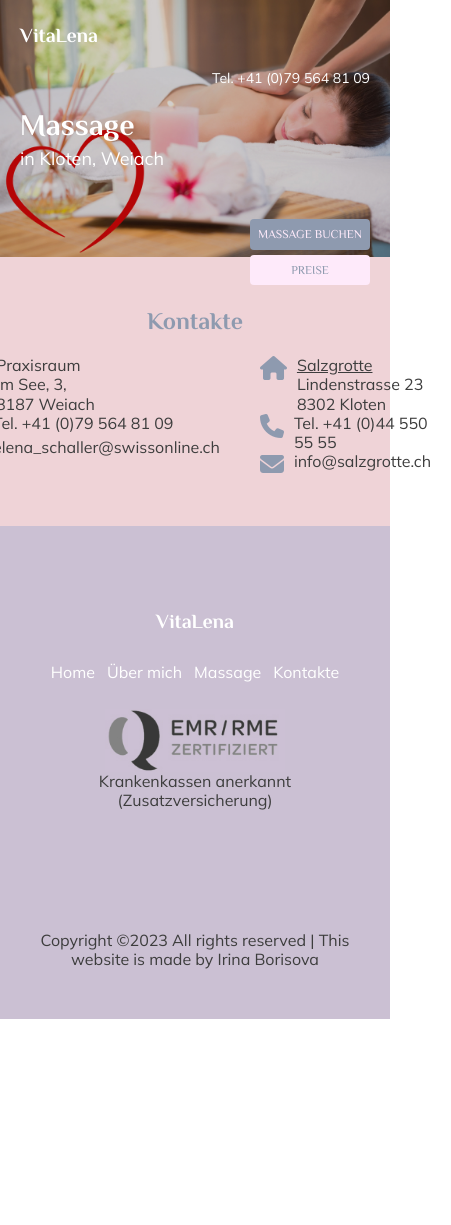
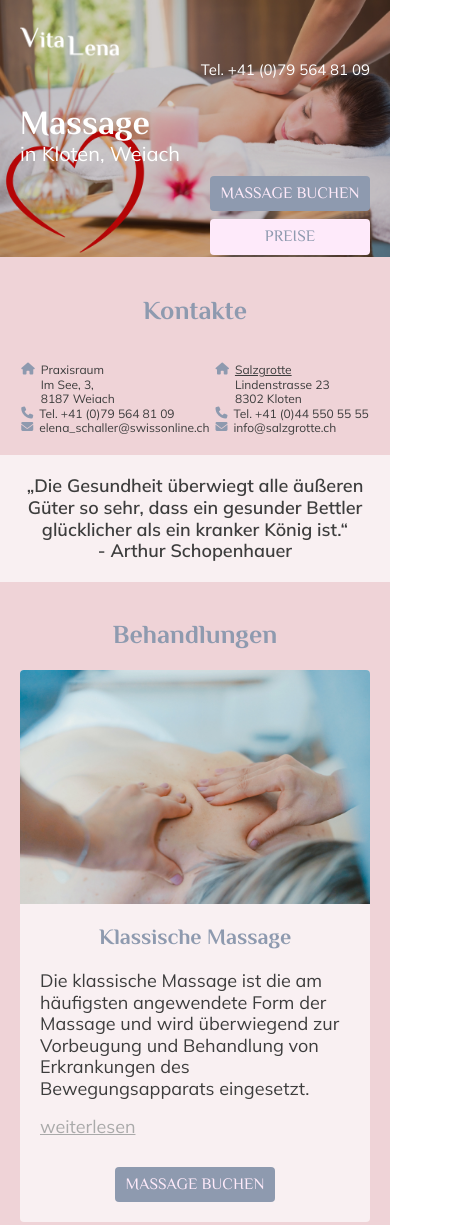
Before and after one commit to boririna/VitaLena, a website built with Parcel: page index.html in a window 390 px wide. Shown: the top 1225 px of the page, 451 px wide, since content can reach past the window. Before the commit the page ends 1019 px from the top, so only its background shows below. Built offline with nearby package versions, Linux system fonts and the light colour scheme.

Commit message:
added cards, adjusted sizes for mobile version

```diff
--- a/css/styles.css
+++ b/css/styles.css
@@ -1,4 +1,5 @@
-html, body {
+html,
+body {
   margin: 0 auto;
   padding: 0;
   line-height: 1.2;
@@ -13,7 +14,12 @@ body {
   box-sizing: border-box;
 }
 
-h1, h2, h3, h4, h5, h6 {
+h1,
+h2,
+h3,
+h4,
+h5,
+h6 {
   font-family: 'Philosopher', sans-serif;
   margin: 0;
 }
@@ -30,6 +36,7 @@ p {
 }
 
 /* banner */
+
 .banner {
   background-color: #EFD3D7;
 }
@@ -56,6 +63,10 @@ nav a {
   text-decoration: none;
   color: white;
   font-size: 30px;
+}
+
+.logo {
+  width: 140px;
 }
 
 nav {
@@ -115,7 +126,7 @@ ul {
   padding-right: 0;
 }
 
-  .header-buttons{
+.header-buttons {
   padding-top: 250px;
   padding-right: 50px;
   text-align: right;
@@ -148,7 +159,7 @@ ul {
   margin-left: 20px;
   border-radius: 4px;
   border: none;
-    background-color:  #FEEAFA;
+  background-color: #FEEAFA;
   color: #8E9AAF;
   text-decoration: none;
   display: inline-block;
@@ -165,12 +176,14 @@ ul {
 /* Contacts */
 
 .contacts {
-  padding: 50px 30px;
+  padding: 40px 40px;
   text-align: center;
-  font-size: 20px;
+  /* font-size: 20px; */
 }
 
-.contacts h1, h2 {
+.contacts,
+.cards h1,
+h2 {
   color: #8E9AAF;
 }
 
@@ -180,7 +193,13 @@ ul {
   padding-top: 20px;
 }
 
- .addr-items {
+.addr-item1 {
+  text-align: left;
+  padding-left: 20px;
+  padding-right: 20px;
+}
+
+.addr-item2 {
   text-align: left;
   padding-left: 20px;
   padding-right: 20px;
@@ -200,23 +219,76 @@ ul {
   color: #3D3D3D;
 }
 
-/* footer */
-.footer {
-  padding: 50px 30px;
-  background-color: #CBC0D3;
+/* quote */
+
+.quote {
+  padding: 80px 150px;
+  background-color: rgba(255, 255, 255, 0.674);
+  text-align: center;
+  font-family: 'Philosopher', sans-serif;
+  font-size: 22px;
+  font-weight: 600;
+}
+
+/* Cards */
+
+.cards {
+  padding: 40px 40px;
   text-align: center;
 }
 
-.footer a {
-  color: white;
-  text-decoration: none;
+.card-row {
+  display: flex;
+  gap: 16px;
+  margin-top: 20px;
+}
+
+.card {
+  background-color: rgba(255, 255, 255, 0.674);
+  border-radius: 4px;
+  width: 33.33%;
+}
+
+.card-img {
+  width: 100%;
+  border-radius: 4px 4px 0 0;
+}
+
+.card-text {
+  padding: 20px;
+}
+
+.card-text h2 {
+  margin-bottom: 20px;
+}
+
+.card-text p {
+  text-align: left;
+  margin-bottom: 16px;
+}
+
+.card-link {
+  color: #aaaaaa;
+}
+
+.card-button {
+  margin-top: 30px;
+}
+
+/* footer */
+
+.footer {
+  padding: 40px 40px;
+  background-color: #CBC0D3;
+  text-align: center;
 }
 
 .footer ul {
   justify-content: center;
   margin-top: 20px;
 }
- .footer img {
+
+.emr {
   margin-top: 20px;
   width: 180px;
 }
@@ -232,7 +304,6 @@ ul {
 @media (max-width: 1000px) {
   .banner h1 {
     font-size: larger;
-
   }
 
   .welcome-text h1 {
@@ -243,7 +314,7 @@ ul {
     font-size: 15px;
   }
 
-    .header-buttons{
+  .header-buttons {
     padding-top: 100px;
   }
 }
@@ -251,33 +322,20 @@ ul {
 
 @media (max-width: 600px) {
   .banner-content {
-      padding: 10px 20px;
+    padding: 20px 20px;
   }
 
   .banner-content .header-menu {
     display: none;
   }
 
-    .banner, .footer, .contacts, h1 {
-        font-size: medium;
-    }
-
-    nav a {
-      font-size: 20px;
-    }
-
-    .footer a {
-      font-size: 20px;
-    }
-
-    .footer li a {
-      font-size: 16px;
-      padding: 6px;
+  .logo {
+    width: 100px;
   }
 
   .phone-number {
-      margin-top: 10px;
-      font-size: 14px;
+    margin-top: 0px;
+    font-size: 15px;
   }
 
   .welcome-text {
@@ -286,8 +344,8 @@ ul {
   }
 
   .welcome-text h1 {
-        font-size: 30px;
-        margin-bottom: 5px;
+    font-size: 34px;
+    margin-bottom: 0px;
   }
 
   .welcome-text .desktop {
@@ -300,30 +358,112 @@ ul {
   }
 
   .welcome-text p {
-      font-size: 18px;
+    font-size: 20px;
   }
 
-    .header-buttons{
-        padding-top: 50px;
+  .header-buttons {
+    padding-top: 10px;
     padding-right: 0;
     text-align: right;
   }
 
   .button-grey {
-      width: 120px;
-      font-size: 12px;
+    width: 160px;
+    font-size: 16px;
     padding: 8px 0;
     display: block;
     margin-left: auto;
-      margin-bottom: 5px;
+    margin-bottom: 8px;
   }
 
   .button-pink {
-      width: 120px;
-      font-size: 12px;
+    width: 160px;
+    font-size: 16px;
     padding: 8px 0;
     margin-left: 5px;
     display: block;
     margin-left: auto;
   }
+
+  .contacts {
+    font-size: 12px;
+    padding: 20px 10px;
   }
+
+  .contacts h1 {
+    font-size: 26px;
+  }
+
+  .addr-item1 {
+    padding-left: 0px;
+    padding-right: 3px;
+  }
+
+  .addr-item2 {
+    padding-left: 3px;
+    padding-right: 0px;
+  }
+
+  .icon-text {
+    gap: 6px;
+  }
+
+  .addr-icon {
+    font-size: 12px;
+  }
+
+  .quote {
+    padding: 20px 20px;
+    font-size: 18px;
+  }
+
+  .cards {
+    padding: 20px 20px;
+  }
+
+  .card-row {
+    display: block;
+    margin-top: 0;
+  }
+
+  .cards h1 {
+    font-size: 26px;
+  }
+
+  .card-text h2 {
+    font-size: 22px;
+  }
+
+  .card-text p{
+    font-size: 18px;
+  }
+
+  .card {
+    margin-top: 20px;
+    width: 100%;
+  }
+
+  .card .button-grey {
+    margin: 0 auto;
+  }
+
+  .footer {
+    padding: 20px 20px;
+  }
+
+  .emr {
+    margin-top: 20px;
+    width: 150px;
+  }
+
+  .footer li a {
+    font-size: 16px;
+    padding: 6px;
+  }
+
+  .copiright {
+    margin-top: 50px;
+    font-size: 13px;
+  }
+
+}
--- a/index.html
+++ b/index.html
@@ -36,13 +36,14 @@
   <!-- Add your site or application content here -->
   <div class="container">
 
+  <!-- Banner and navigation -->
     <div class="banner">
         <div class="main-image">
-          <!-- <img src="/img/main_small.jpg" alt="Massage image" > -->
-
           <div class="banner-content">
             <nav>
-              <h1><a href="#home">VitaLena</a></h2>
+              <a href="#home">
+                <img src="/img/Logo2.png" alt="VitaLena" class="logo">
+              </a>
 
               <ul class="header-menu">
                 <li><a href="#home">Home</a></li>
@@ -51,10 +52,10 @@
                 <li><a href="#contact">Kontakte</a></li>
               </ul>
             </nav>
+
             <div class="phone-number">
               <p>Tel. +41 (0)79 564 81 09</p>
             </div>
-
 
             <div class="welcome-text">
               <h1>Massage</h1>
@@ -70,10 +71,12 @@
           </div>
         </div>
     </div>
+
+  <!-- Contacts: address, telephone, e-mail -->
     <div class="contacts">
-      <h2>Kontakte</h2>
+      <h1>Kontakte</h1>
       <div class="address">
-        <div class="addr-items">
+        <div class="addr-item1">
           <div class="icon-text">
             <i class="fa fa-home addr-icon" aria-hidden="true"></i>
             <div>
@@ -91,12 +94,11 @@
             <p>elena_schaller@swissonline.ch</p>
           </div>
         </div>
-        <div class="addr-items">
+        <div class="addr-item2">
           <div class="icon-text">
             <i class="fa fa-home addr-icon" aria-hidden="true"></i>
-
             <div>
-              <p><a href="">Salzgrotte</a></p>
+              <p><a href="https://salzgrotte.ch/filialen-und-kontakt/" target="_blank">Salzgrotte</a></p>
               <p>Lindenstrasse 23</p>
               <p>8302 Kloten</p>
             </div>
@@ -112,15 +114,69 @@
         </div>
       </div>
     </div>
+
+    <!-- A quote about health -->
+    <div class="quote">
+      <p>„Die Gesundheit überwiegt alle äußeren Güter so sehr, dass ein gesunder Bettler glücklicher als ein kranker König ist.“</p>
+      <p>- Arthur Schopenhauer</p>
+    </div>
+    <!-- Cards with msaage types -->
+    <div class="cards">
+      <h1>Behandlungen</h1>
+      <div class="card-row">
+        <div class="card">
+          <img src="img/massage1.jpg" class="card-img" alt="Klassische Massage">
+          <div class="card-text">
+            <h2>Klassische Massage</h2>
+            <p>Die klassische Massage ist die am häufigsten angewendete Form der Massage und wird überwiegend zur Vorbeugung und Behandlung von Erkrankungen des Bewegungsapparats eingesetzt.</p>
+            <p><a href="#" class="card-link">weiterlesen</a></p>
+            <div class="card-button">
+              <a href="#" class="button-grey">MASSAGE BUCHEN</a>
+            </div>
+          </div>
+        </div>
+
+        <div class="card">
+          <img src="img/massage2.jpg" class="card-img" alt="Klassische Massage">
+          <div class="card-text">
+            <h2>Entspannungsmassage</h2>
+            <p>Die klassische Massage ist die am häufigsten angewendete Form der Massage und wird überwiegend zur Vorbeugung und Behandlung von Erkrankungen des Bewegungsapparats eingesetzt.</p>
+            <p><a href="#" class="card-link">weiterlesen</a></p>
+            <div class="card-button">
+              <a href="#" class="button-grey">MASSAGE BUCHEN</a>
+            </div>
+          </div>
+        </div>
+
+        <div class="card">
+          <img src="img/massage3.jpg" class="card-img" alt="Klassische Massage">
+          <div class="card-text">
+            <h2>Sportmassage</h2>
+            <p>Die klassische Massage ist die am häufigsten angewendete Form der Massage und wird überwiegend zur Vorbeugung und Behandlung von Erkrankungen des Bewegungsapparats eingesetzt.</p>
+            <p><a href="#" class="card-link">weiterlesen</a></p>
+            <div class="card-button">
+              <a href="#" class="button-grey">MASSAGE BUCHEN</a>
+            </div>
+          </div>
+        </div>
+      </div>
+
+    </div>
+
+    <!-- Footer, navigation, other info -->
     <div class="footer">
-      <h1><a href="#home">VitaLena</a></h2>
+      <a href="#home">
+        <img src="/img/Logo2.png" alt="VitaLena" class="logo">
+      </a>
       <ul class="header-menu">
         <li><a href="#home">Home</a></li>
         <li><a href="#about">Über mich</a></li>
         <li><a href="#massage">Massage</a></li>
         <li><a href="#contact">Kontakte</a></li>
       </ul>
-      <img src="/img/emr-rme-grey.jpg" alt="EMR/AMR zertifiziert">
+      <a href="https://emr.ch/therapeut/elena.schaller" target="_blank">
+        <img src="/img/emr-rme-grey.jpg" alt="EMR/AMR zertifiziert" class="emr">
+      </a>
       <p>Krankenkassen anerkannt (Zusatzversicherung)</p>
       <p class="copiright">Copyright ©2023 All rights reserved | This website is made by Irina Borisova</p>
     </div>
```
Also changed, not shown: img/massage1.jpg (added), img/massage3.jpg (added), 1 other file. Lines whose indentation alone changed are shown as unchanged.
